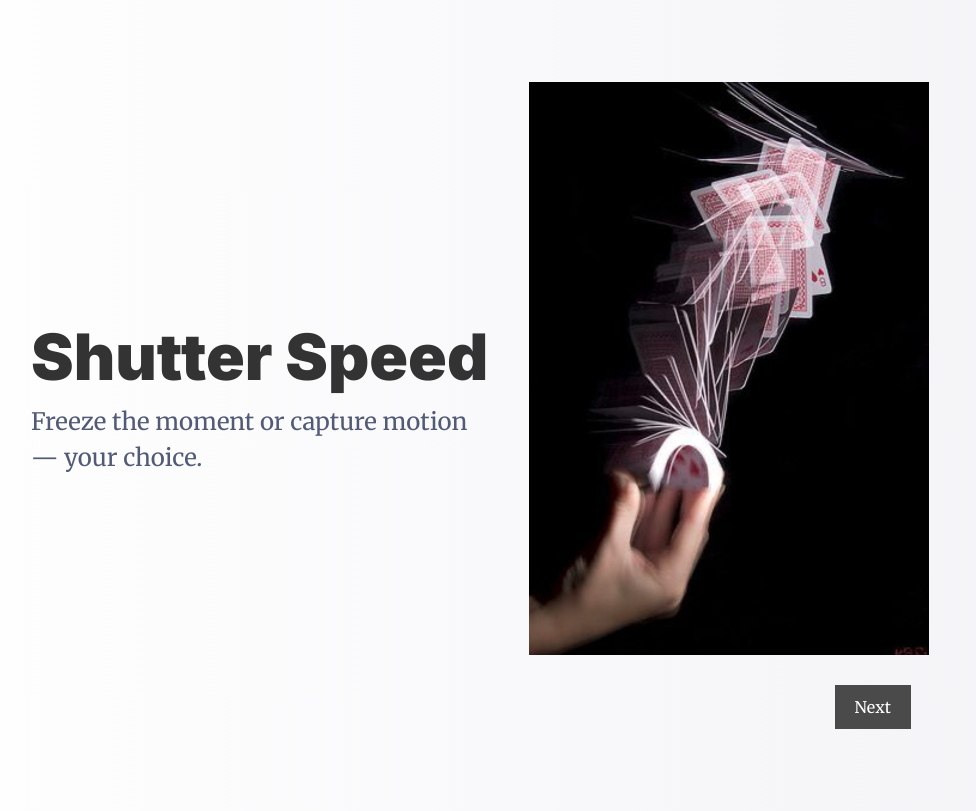
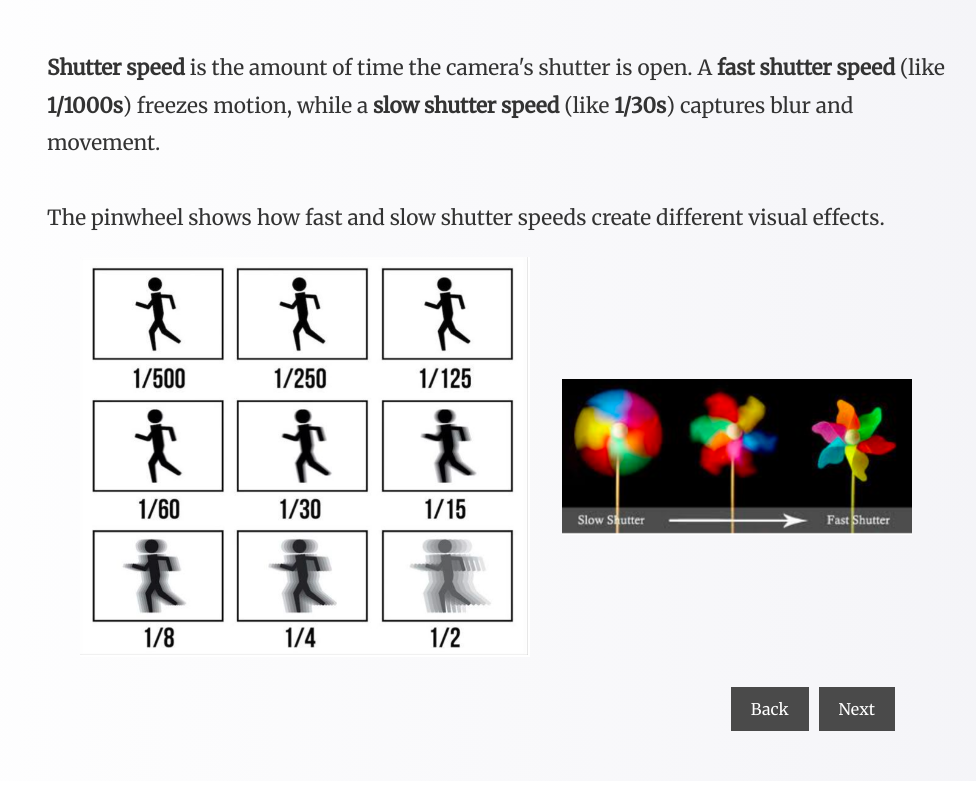
Before and after one commit to popi-x/UI-final-project, a Flask app: page /learn/shutter_speed/1 in a window 1280 px wide. Shown: the part 67-878 px from the top of the page, without its empty margins (144-1120 px from the left). After the commit the page ends 798 px from the top, so only its background shows below. Run offline with Flask 3, Linux system fonts and the light colour scheme; some libraries are stand-ins or nearby versions.

Commit message:
Finished restructuring aperture, shutter speed, and exposure triangle

```diff
--- a/Data/aperture_data.json
+++ b/Data/aperture_data.json
@@ -1,9 +1,5 @@
 [
-  {
-    "title": "Camera Basics: Aperture",
-    "text": "Why is my background blurred?",
-    "image": "images/aperture_1.png"
-  },
+
   {
     "title": "",
     "text": "<strong>Aperture</strong> is the opening in a lens that controls how much light enters the camera—wider apertures (like <strong>f/1.8</strong>) let in more light and create a <strong>blurry background</strong>, while narrower apertures (like <strong>f/16</strong>) let in less light and keep more of the scene in focus.",
--- a/Data/exposure_triangle.json
+++ b/Data/exposure_triangle.json
@@ -1,10 +1,4 @@
 [
-    {
-      "title": "Exposure Triangle Overview",
-      "text": "The exposure triangle includes ISO, shutter speed, and aperture. This triangle visualizes how each setting affects exposure: ISO controls sensor sensitivity, aperture controls depth of field and brightness, and shutter speed controls motion blur and brightness.",
-      "image": "images/exposure_triangle_1.png",
-      "image_caption": "Exposure Triangle visual diagram showing ISO, Aperture, and Shutter Speed."
-    },
     {
       "title": "",
       "text": "Earlier, we introduced the idea of exposure—you might’ve been wondering how exactly it can be adjusted. The answer is by adjusting parameters we have learnt in previous sections: ISO, aperture, and shutter speed.\n\nWe use <strong>exposure triangle</strong> to refer to the interplay of them. The figure on the right hand side is an example of such triangle. It illustrates how each setting influences exposure—for example, increasing ISO results in a higher EV.",
--- a/Data/shutter_speed_data.json
+++ b/Data/shutter_speed_data.json
@@ -1,9 +1,5 @@
 [
-  {
-    "title": "Shutter Speed",
-    "text": "Freeze the moment or capture motion — your choice.",
-    "images": ["images/shutter_1.png"]
-  },
+
   {
     "title": "",
     "text": "<strong>Shutter speed</strong> is the amount of time the camera's shutter is open. A <strong>fast shutter speed</strong> (like <strong>1/1000s</strong>) freezes motion, while a <strong>slow shutter speed</strong> (like <strong>1/30s</strong>) captures blur and movement.\n\nThe pinwheel shows how fast and slow shutter speeds create different visual effects.",
--- a/Templates/shutter_speed_step.html
+++ b/Templates/shutter_speed_step.html
@@ -4,23 +4,6 @@
 {% endblock %}
 
 {% block content %}
-
-{% if step == 1 %}
-    <div class="shutter-page1">
-        <div class="text">
-            <h1>Shutter Speed</h1>
-            <p>Freeze the moment or capture motion — your choice.</p>
-        </div>
-
-        <div class="image">
-            <img src="{{ url_for('static', filename='images/shutter_1.png') }}" alt="Shutter Speed Cover">
-            <form method="POST" class="button-container">
-                <button name="action" value="next" class="btn-next">Next</button>
-            </form>
-        </div>
-    </div>
-
-{% else %}
 
 <div class="shutter-centered">
     {% if data.title %}
@@ -36,8 +19,6 @@
                 {% if data.small_right and loop.index == 2 %}class="right-image"{% endif %}>
         {% endfor %}
     </div>
-
-
 
     {% elif data.images|length == 1 and data.note %}
     <div class="images-with-note">
@@ -58,19 +39,17 @@
     {% endif %}
 
     <form method="POST" class="button-container">
-        {% if step > 1 %}
+        {% if step == 1 %}
+            <a href="/learn/shutter_speed/cover" class="btn-secondary">Back</a>
+        {% elif step > 1 %}
             <button name="action" value="prev" class="btn-secondary">Back</button>
         {% endif %}
         {% if step < total_steps %}
             <button name="action" value="next" class="btn-next">Next</button>
         {% elif step == total_steps %}
-
-            <a href="{{ url_for('exposure_triangle', step_id=1) }}" class="btn-next">Next</a>
-
+            <a href="/learn/exposure_triangle/cover" class="btn-next">Next</a>
         {% endif %}
     </form>
 </div>
 
-{% endif %}
-
 {% endblock %}
--- a/app.py
+++ b/app.py
@@ -68,7 +68,7 @@ def triangle(step_id):
                         return render_template("exposure_triangle.html", step=step_id, total_steps=total_steps, data=content[step_id - 1], feedback=feedback)
 
             # ---------- Special logic for step 5 ----------
-            if step_id == 5:
+            if step_id == 4:
                 choice = request.form.get("answer")
                 if choice:
                     session["choice5"] = choice
@@ -77,7 +77,7 @@ def triangle(step_id):
                         return render_template("exposure_triangle.html", step=step_id, total_steps=total_steps, data=content[step_id - 1], feedback=feedback)
 
             # ---------- Special logic for step 6 ----------
-            if step_id == 6:
+            if step_id == 5:
                 choice = request.form.get("answer")
                 if choice:
                     session["choice6"] = choice
@@ -203,6 +203,17 @@ def results():
     )
 
 
+@app.route("/aperture")
+def aperture_cover():
+    return render_template("cover.html", section="aperture", data=cover_data)
+
+@app.route("/shutter_speed")
+def shutter_speed_cover():
+    return render_template("cover.html", section="shutter_speed", data=cover_data)
+
+@app.route("/exposure_triangle")
+def exposure_triangle_cover():
+    return render_template("cover.html", section="exposure_triangle", data=cover_data)
 
 
 # ✅ ADD THIS to make it run properly at port 5001
```
Also changed, not shown: Templates/aperture_step.html (+9 -21 lines), Templates/exposure_triangle.html (+11 -24 lines), 1 other file.
